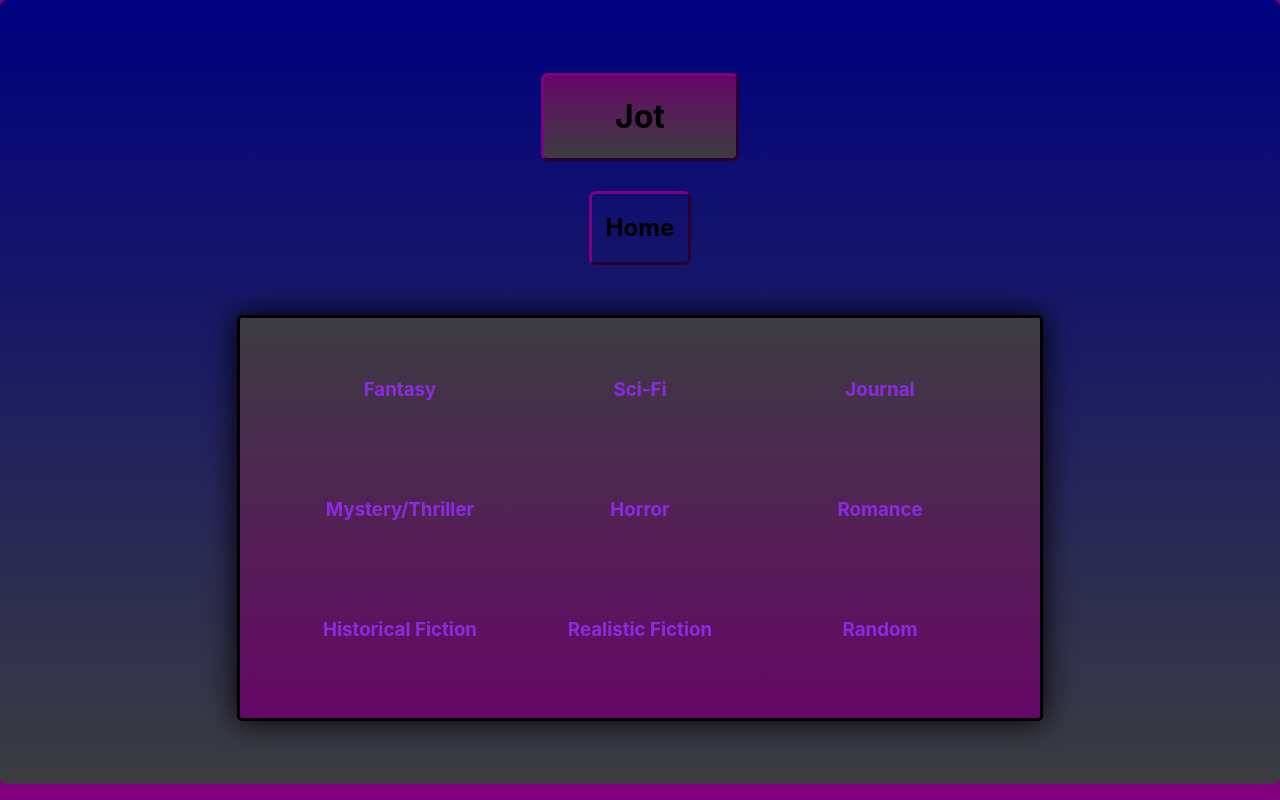
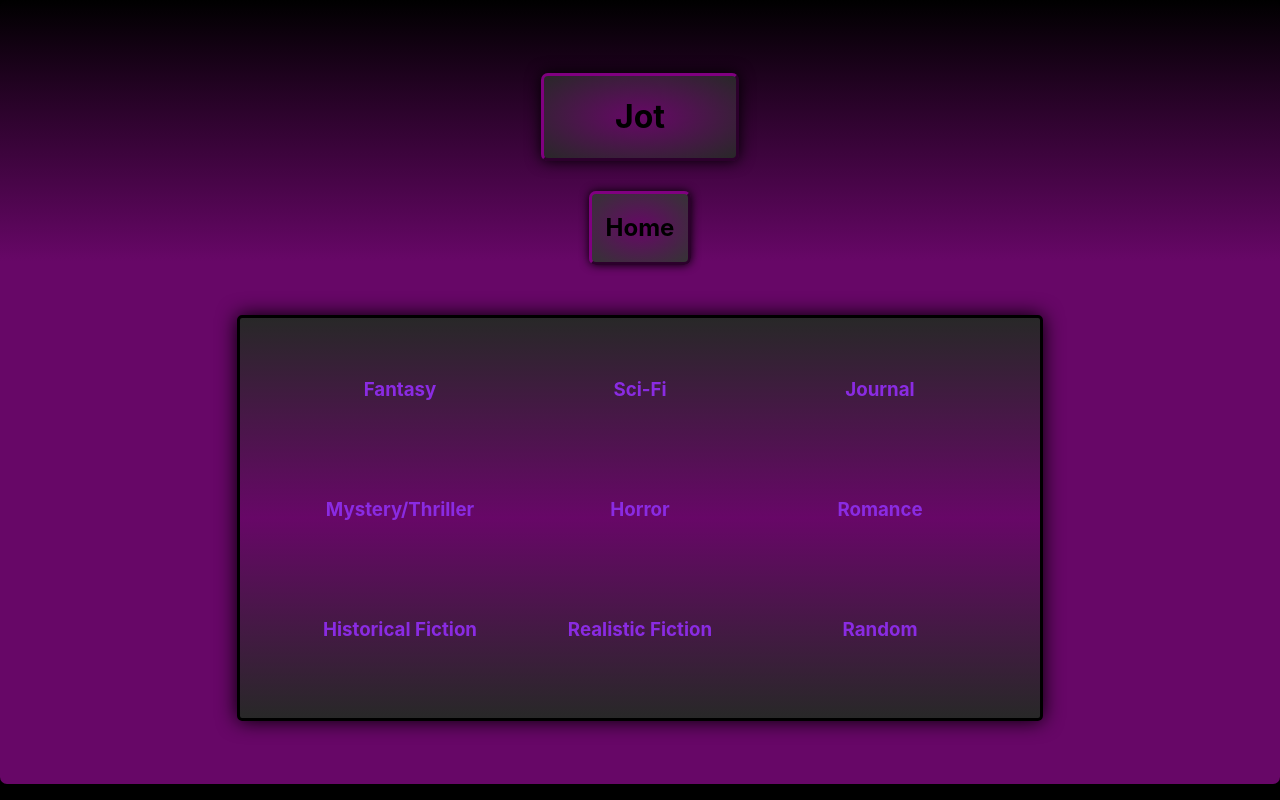
Before and after one commit to T-Miller94/react-fullstack-project-jot, a React (Create React App) app: page / in a window 1280 px wide. Built offline with nearby package versions, Linux system fonts and the light colour scheme.

Commit message:
styling updates

```diff
--- a/src/App.css
+++ b/src/App.css
@@ -1,5 +1,5 @@
 body {
-    background-color: purple;
+    background-color: black;
 }
 
 .home {
@@ -8,7 +8,7 @@ body {
     flex-direction: column;
     align-items: center;
     justify-content: center;
-    background-image: linear-gradient(navy, rgb(60, 60, 65));
+    background-image: linear-gradient(black, rgb(103, 7, 103), rgb(103, 7, 103), rgb(103, 7, 103));
     border-radius: 7px;
 }
 
@@ -16,7 +16,8 @@ body {
     border-style: outset;
     border-color: purple;
     border-radius: 7px;
-    background-image: linear-gradient(rgb(103, 7, 103), rgb(60, 60, 65));
+    background-image: radial-gradient(rgb(103, 7, 103), rgb(40, 40, 40));
+    box-shadow: 0px 0px 15px;
     width: 12rem;
     display: flex;
     justify-content: center;
@@ -25,7 +26,7 @@ body {
 .titleCard:hover {
     cursor: pointer;
     background-image: linear-gradient(rgb(60, 60, 65), rgb(103, 7, 103));
-    box-shadow: 0px 0px 40px goldenrod;
+    box-shadow: 0px 0px 10px goldenrod;
     border-style: inset;
     color: goldenrod;
 }
@@ -34,6 +35,8 @@ body {
     border-style: outset;
     border-color: purple;
     border-radius: 7px;
+    background-image: radial-gradient(rgb(103, 7, 103), rgb(52, 52, 52));
+    box-shadow: 0px 0px 10px;
     width: 6rem;
     display: flex;
     justify-content: center;
@@ -42,7 +45,7 @@ body {
 .locationCard:hover {
     cursor: pointer;
     background-image: linear-gradient(rgb(60, 60, 65), rgb(103, 7, 103));
-    box-shadow: 0px 0px 40px goldenrod;
+    box-shadow: 0px 0px 10px goldenrod;
     border-style: inset;
     color: goldenrod;
 }
@@ -58,8 +61,8 @@ body {
     border-style: solid;
     border-radius: 5px;
     margin-top: 50px;
-    background-image: linear-gradient(rgb(60, 60, 65), rgb(103, 7, 103));
-    box-shadow: 0px 0px 30px ;
+    background-image: linear-gradient(rgb(40, 40, 40), rgb(103, 7, 103), rgb(40, 40, 40));
+    box-shadow: 0px 0px 20px ;
 }
 .genreItem {
     margin: auto;
@@ -69,7 +72,7 @@ body {
 }
 .genreItem:hover {
     cursor: pointer;
-    color: rgb(63, 0, 108);
+    color: black;
     text-shadow: 0px 0px 20px yellow;
 }
 
@@ -77,15 +80,33 @@ body {
 .thread {
     display: flex;
     flex-direction: column;
+    align-items: center;
+    background-image: linear-gradient(black, rgb(103, 7, 103), rgb(103, 7, 103), rgb(103, 7, 103));
+}
+.postButton {
+    margin-top: 20px;
+}
+.postContainer {
+    width: 700px;
+    border-style: solid;
+    margin-top: 25px;
     justify-content: center;
     align-items: center;
+    box-shadow: 0px 0px 20px ;
 }
 .post {
+    height: 75px;
+    padding: auto;
+    display: flex;
+    justify-content: center;
+    align-items: center;
     border-style: hidden hidden ridge hidden;
+    border-color: black;
+    background-image: linear-gradient(rgb(50, 50, 50), rgb(103, 7, 103), rgb(50, 50, 50));
 }
-
 .post:hover {
     cursor: pointer;
+    color: goldenrod;
 }
 
 button:hover {
--- a/src/components/PostContainer.js
+++ b/src/components/PostContainer.js
@@ -4,9 +4,12 @@ import PostItem from './PostItem'
 export default class PostContainer extends Component {
     render() {
         return (
-            this.props.posts.map((post, index) => {
-                return <PostItem post={post} key={index} setPost={this.props.setPost} />
-            })
+            <div className='postContainer'>
+                {this.props.posts.map((post, index) => {
+                    return <PostItem post={post} key={index} setPost={this.props.setPost} />
+                })}
+            </div>
+
         )
     }
 }
--- a/src/components/PostItem.js
+++ b/src/components/PostItem.js
@@ -10,7 +10,7 @@ export default class PostItem extends Component {
 
         return (
             <div className='post' onClick={handleSetPost}>
-                <h3>{this.props.post.title}</h3>
+                <h3 className='postTitle'>{this.props.post.title}</h3>
             </div>
         )
     }
```
